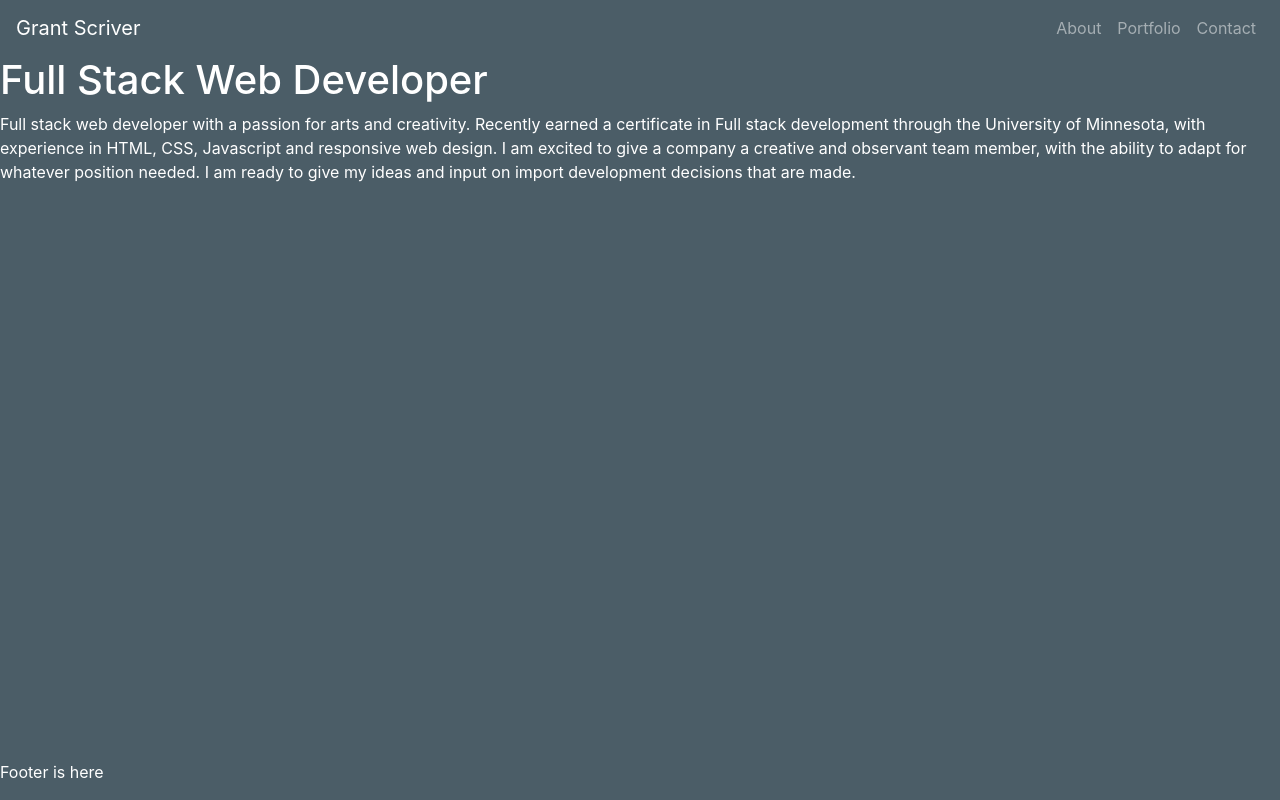
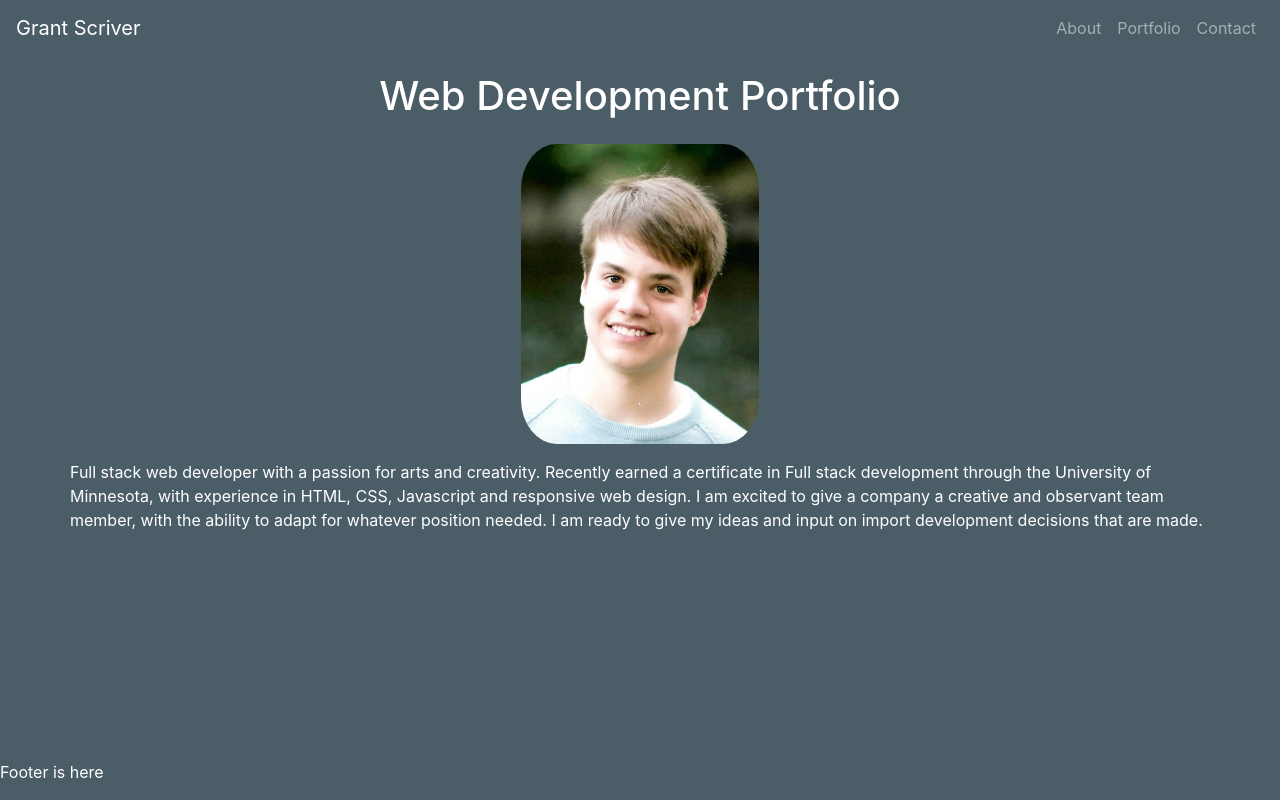
Before and after one commit to grantscriver/React-Portfolio, a React (Create React App) app: page / in a window 1280 px wide. Built offline with nearby package versions, Linux system fonts and the light colour scheme.

Commit message:
Added photo and styling to about page

```diff
--- a/src/components/About/About.css
+++ b/src/components/About/About.css
@@ -0,0 +1,10 @@
+#portraitPhoto {
+    max-width: 500px;
+    max-height: 300px;
+    border-radius: 15%;
+  }
+
+  #portfolioPhoto {
+    max-width: 100%;
+    max-height: 100%;
+  }
--- a/src/components/About/About.js
+++ b/src/components/About/About.js
@@ -1,9 +1,32 @@
 import React from "react";
+import portrait from "./PortraitComp.jpg"
+import "./About.css"
 
 function About() {
     return (
         <div>
-            <h1 class="textColor">Full Stack Web Developer</h1>
+            <div class="container mt-3">
+                <div class="row">
+                    <div class="col d-flex justify-content-center">
+                        <h1 class="textColor">Web Development Portfolio</h1>
+                    </div>
+                </div>
+            </div>
+            <div class="container mt-3">
+                <div class="row">
+                    <div class="col d-flex justify-content-center">
+                        <img
+                            src={portrait}
+                            class="img-fluid"
+                            id="portraitPhoto"
+                            alt="Picture of me"
+                        />
+                    </div>
+                </div>
+            </div>
+
+            <div class="container mt-3">
+                <div class="row">
                     <p class="textColor">
                         Full stack web developer with a passion for arts and creativity.
                         Recently earned a certificate in Full stack development through the
@@ -14,6 +37,8 @@ function About() {
                         decisions that are made.
         </p>
                 </div>
+            </div>
+        </div>
     );
 }
 
--- a/src/components/Project/Project.js
+++ b/src/components/Project/Project.js
@@ -9,9 +9,6 @@ function Project(props) {
             </div>
             <div className="content">
                 <ul>
-                    <li>
-                        {props.picture}
-                    </li>
                     <li>
                         {props.name}
                     </li>
```
Also changed, not shown: src/components/About/PortraitComp.jpg (renamed from public/assets/PortraitComp.jpg). Lines whose indentation alone changed are shown as unchanged.
